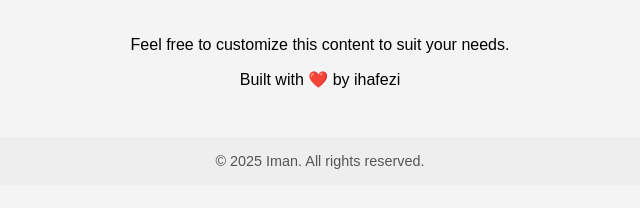
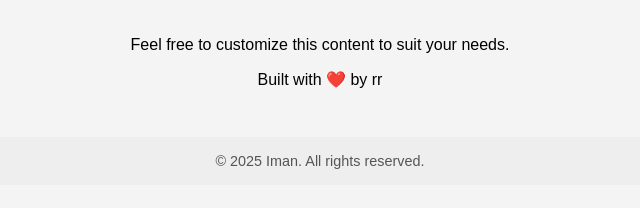
Before and after one commit to ihrahimi/DevOps, a plain HTML site: page jenkins/nginx-simple/index.html in a window 1280 px wide. Shown: the part 190-398 px from the top of the page, 320-960 px from the left. Drawn offline with Linux system fonts and the light colour scheme.

Commit message:
Update index.html

```diff
--- a/jenkins/nginx-simple/index.html
+++ b/jenkins/nginx-simple/index.html
@@ -35,7 +35,7 @@
   </header>
   <main>
     <p>Feel free to customize this content to suit your needs.</p>
-    <p>Built with ❤️ by ihafezi</p>
+    <p>Built with ❤️ by rr</p>
   </main>
   <footer>
     &copy; 2025 Iman. All rights reserved.
```
